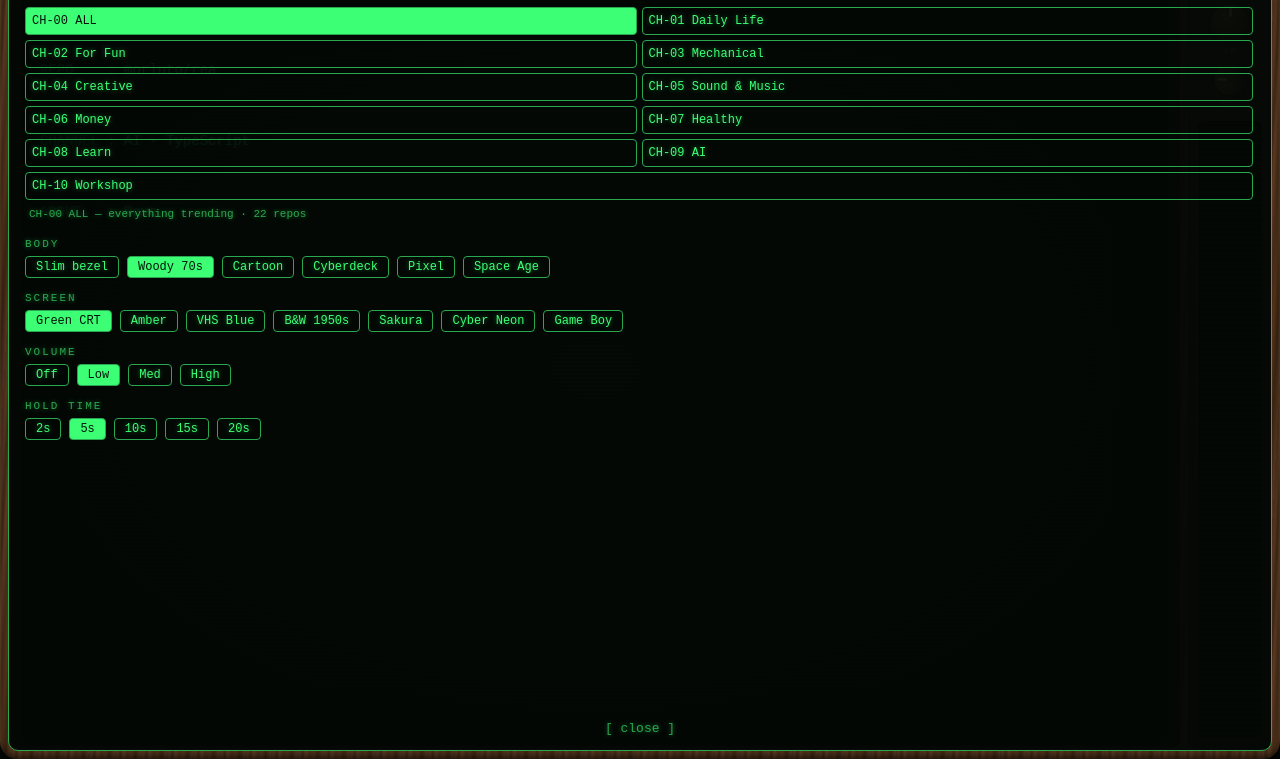
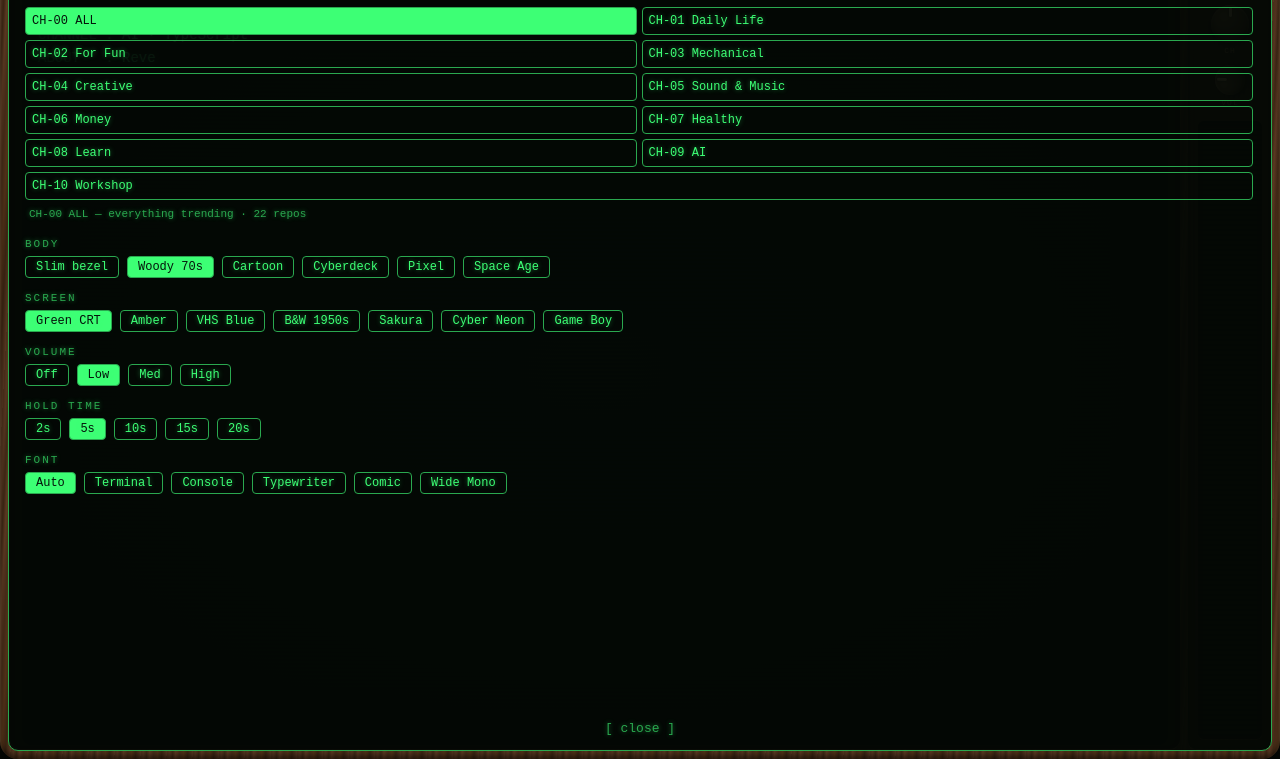
Before and after one commit to TrendTV/trend-tv, a website built with Vite: page index.html in a window 1280 px wide. Both pictures are taken after a click on the button "⚙ GUIDE". Shown: the part 41-800 px from the top of the page. Built offline with nearby package versions, Linux system fonts and the light colour scheme.

Commit message:
v0.6.1 — fix card layout gaps, add font picker
- phantom blank lines from pre-wrap whitespace removed: REPO now starts
  at top, tight 1.45 line spacing, ABOUT gets the space
- FONT section in TV Guide: Auto/Terminal/Console/Typewriter/Comic/Wide Mono
- TV Guide itself scrollable now that sections grew

```diff
--- a/index.html
+++ b/index.html
@@ -72,6 +72,8 @@
       <div id="guide-volume" class="guide-themes"></div>
       <div class="guide-sub">HOLD TIME</div>
       <div id="guide-hold" class="guide-themes"></div>
+      <div class="guide-sub">FONT</div>
+      <div id="guide-fonts" class="guide-themes"></div>
       <div class="guide-close" id="guide-close">[ close ]</div>
     </div>
   </div>
--- a/package.json
+++ b/package.json
@@ -1,7 +1,7 @@
 {
   "name": "trend-tv",
   "private": true,
-  "version": "0.6.0",
+  "version": "0.6.1",
   "description": "A tiny CRT-TV desktop companion that types out trending GitHub repos",
   "type": "module",
   "scripts": {
--- a/src-tauri/Cargo.toml
+++ b/src-tauri/Cargo.toml
@@ -1,6 +1,6 @@
 [package]
 name = "trend-tv"
-version = "0.6.0"
+version = "0.6.1"
 description = "CRT-TV trending GitHub companion"
 edition = "2021"
 build = "build.rs"
--- a/src-tauri/tauri.conf.json
+++ b/src-tauri/tauri.conf.json
@@ -1,7 +1,7 @@
 {
   "$schema": "https://schema.tauri.app/config/2",
   "productName": "Trend TV",
-  "version": "0.6.0",
+  "version": "0.6.1",
   "identifier": "dev.trendtv.app",
   "build": {
     "frontendDist": "../dist",
--- a/src/main.js
+++ b/src/main.js
@@ -33,6 +33,16 @@ const THEMES = [
 
 // how long a finished card stays on screen (2–20 s), default 5 s
 const HOLDS = [2, 5, 10, 15, 20];
+
+// screen font choices — 'auto' lets the theme pick (e.g. Sakura's comic)
+const FONTS = [
+  { id: 'auto',       label: 'Auto' },
+  { id: 'terminal',   label: 'Terminal' },
+  { id: 'console',    label: 'Console' },
+  { id: 'typewriter', label: 'Typewriter' },
+  { id: 'comic',      label: 'Comic' },
+  { id: 'wide',       label: 'Wide Mono' },
+];
 
 const CABINETS = [
   { id: 'slim',      label: 'Slim bezel' },
@@ -86,6 +96,7 @@ const state = {
   cabinet: localStorage.getItem('tc.cabinet') || 'woody70',
   holdMs: Math.min(20000, Math.max(2000,
     parseInt(localStorage.getItem('tc.hold') || '5000', 10) || 5000)),
+  font: localStorage.getItem('tc.font') || 'auto',
   chKnobAngle: 0,
   items: [],          // all items for current channel
   bag: [],            // shuffled queue (no repeats until exhausted)
@@ -294,11 +305,28 @@ function renderGuide() {
     div.onclick = () => setHold(s);
     hw.appendChild(div);
   });
+  const fw = $('guide-fonts');
+  fw.innerHTML = '';
+  FONTS.forEach(f => {
+    const div = document.createElement('div');
+    div.className = 'theme-chip' + (f.id === state.font ? ' active' : '');
+    div.textContent = f.label;
+    div.onclick = () => setFont(f.id);
+    fw.appendChild(div);
+  });
 }
 
 function setHold(s) {
   state.holdMs = s * 1000;
   localStorage.setItem('tc.hold', String(state.holdMs));
+  snd.knobClick();
+  renderGuide();
+}
+
+function setFont(id) {
+  state.font = id;
+  document.body.dataset.font = id;
+  localStorage.setItem('tc.font', id);
   snd.knobClick();
   renderGuide();
 }
@@ -380,6 +408,7 @@ async function boot() {
   if (!CHANNELS.some(c => c.id === state.channel)) state.channel = 'all';
   document.body.dataset.theme = state.theme;
   document.body.dataset.cabinet = state.cabinet;
+  document.body.dataset.font = state.font;
   $('gear').onclick = () => { snd.knobClick(); toggleGuide(); };
   $('guide-close').onclick = () => toggleGuide(false);
   $('screen').onclick = (e) => { if (!e.target.closest('.guide')) openCurrent(); };
--- a/src/styles.css
+++ b/src/styles.css
@@ -170,19 +170,21 @@ html, body {
 .typed {
   position: absolute;
   inset: 0;
-  padding: 18px 18px 12px;
+  padding: 12px 16px 10px;
   color: var(--phosphor);
   font-family: var(--font, "Courier New", "Consolas", monospace);
   text-shadow: 0 0 6px var(--glow), 1px 0 0 rgba(255,0,80,0.15), -1px 0 0 rgba(0,180,255,0.15);
   font-size: 14px;
-  line-height: 1.7;
-  white-space: pre-wrap;
+  line-height: 1.45;
+  /* must NOT be pre-wrap: preserved whitespace between the divs renders
+     as phantom blank lines and creates huge vertical gaps */
+  white-space: normal;
   word-break: break-word;
   z-index: 2;
 }
 .label { color: var(--phosphor-dim); }
-.line.meta { margin-top: 8px; font-size: 12px; color: var(--phosphor-dim); }
-.line.desc { display: block; }
+.line.meta { margin-top: 5px; font-size: 12px; color: var(--phosphor-dim); }
+.line.desc { display: block; margin-top: 2px; }
 .cursor {
   display: inline-block;
   animation: blink 0.9s steps(1) infinite;
@@ -293,6 +295,7 @@ html, body {
   display: flex;
   flex-direction: column;
   gap: 6px;
+  overflow-y: auto;
 }
 .guide-title { color: var(--phosphor-dim); margin-bottom: 4px; letter-spacing: 1px; }
 .guide-section { display: flex; flex-direction: column; gap: 2px; overflow-y: auto; max-height: 45%; }
@@ -589,3 +592,10 @@ body[data-cabinet="spaceage"] .speaker {
 
 /* slim cabinet keeps the original look */
 .cab-main { display: contents; }
+
+/* ── font picker (explicit choice overrides the theme's own font) ── */
+body[data-font="terminal"]   { --font: "Courier New", "Consolas", monospace; }
+body[data-font="console"]    { --font: Consolas, "Lucida Console", monospace; }
+body[data-font="typewriter"] { --font: Georgia, "Times New Roman", serif; }
+body[data-font="comic"]      { --font: "Comic Sans MS", "Chalkboard SE", "Segoe Print", cursive; }
+body[data-font="wide"]       { --font: "Lucida Console", "Courier New", monospace; }
```
Also changed, not shown: shot-guide-font.png (added), shot-layout.png (added), 2 other files.
